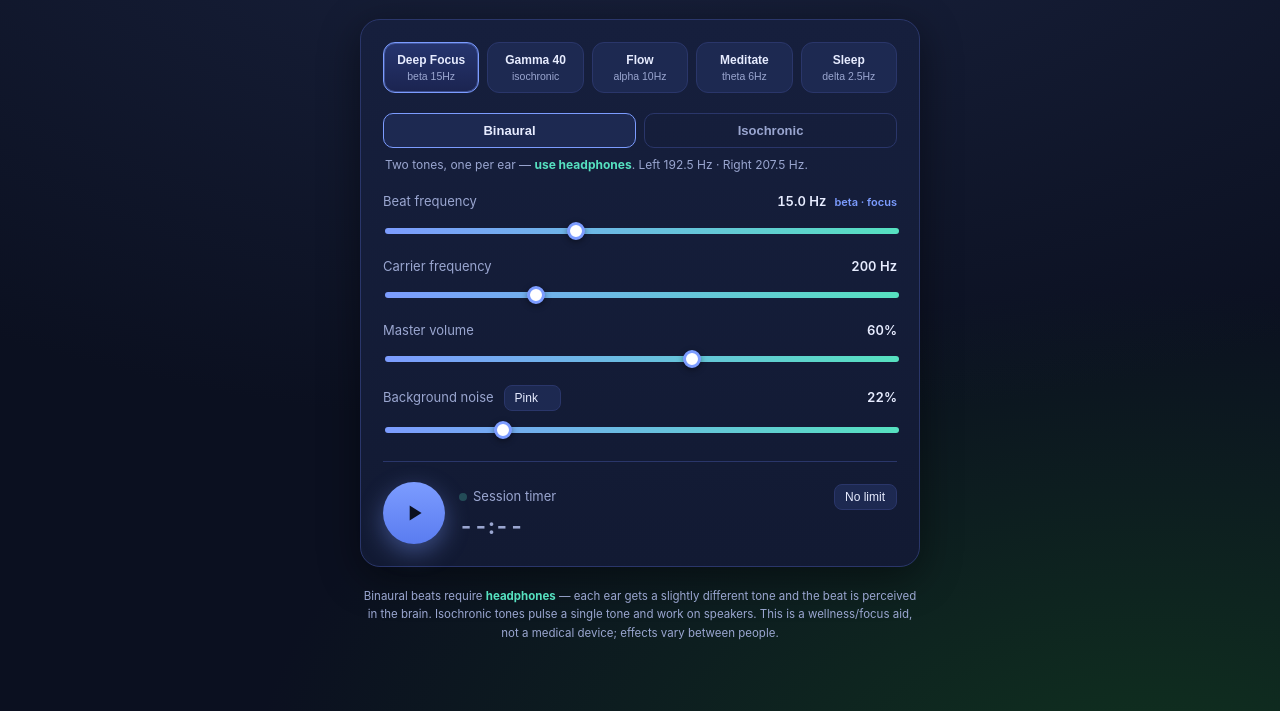
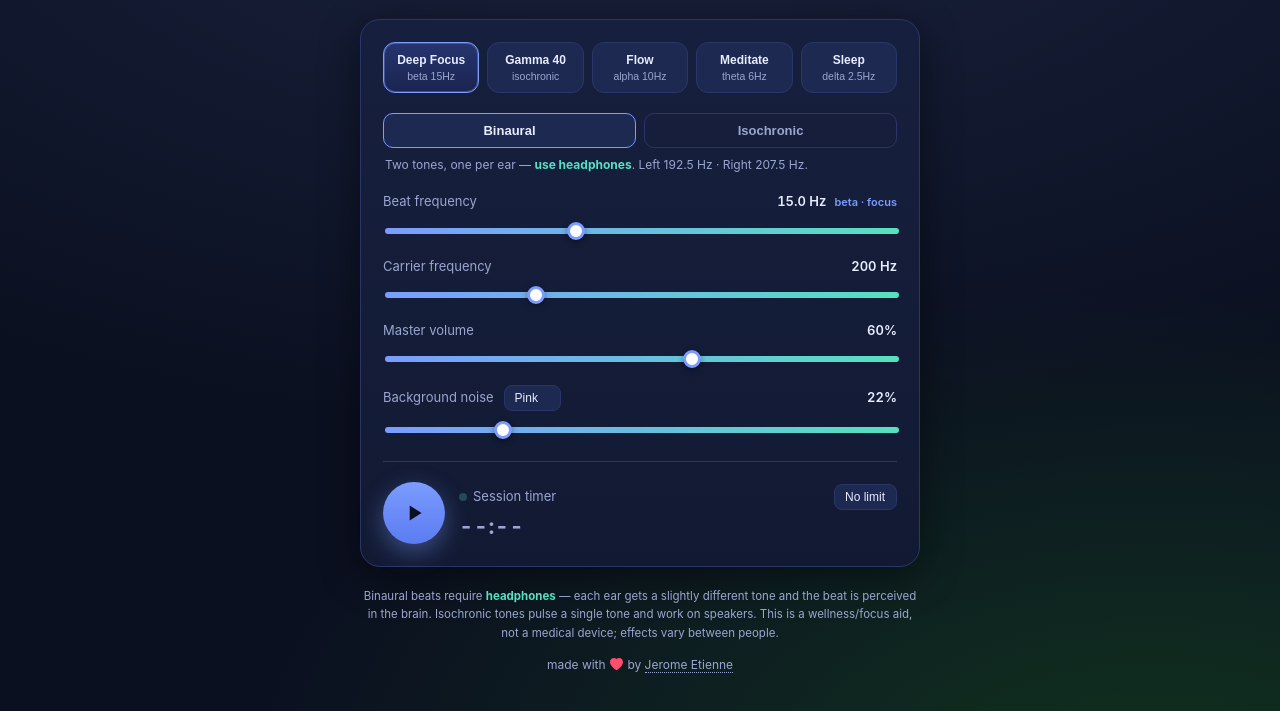
Before and after one commit to jeromeetienne/binaural_music, a website: page web/index.html in a window 1280 px wide. Shown: the part 89-800 px from the top of the page. Drawn offline with Linux system fonts and the light colour scheme.

Commit message:
Add "made with love" footer credit (#7)
Add a centered credit line below the disclaimer: "made with <heart> by
Jerome Etienne", the heart being the Bootstrap Icons heart-fill glyph
inlined as an SVG and colored red, the name linking to LinkedIn.

Bump the service worker cache to v2 so returning clients pull the new
CSS (and JS) — the cache-first asset strategy was otherwise serving the
stale styles.css, which is why the heart rendered unstyled.

```diff
--- a/web/css/styles.css
+++ b/web/css/styles.css
@@ -275,6 +275,32 @@ select {
 	text-align: center;
 }
 
+.credit {
+	margin-top: 14px;
+	color: var(--muted);
+	font-size: 12px;
+	text-align: center;
+}
+
+.credit .heart {
+	width: 13px;
+	height: 13px;
+	color: #ff4d6d;
+	vertical-align: -2px;
+	margin: 0 1px;
+}
+
+.credit a {
+	color: var(--muted);
+	text-decoration: none;
+	border-bottom: 1px dotted var(--muted);
+}
+
+.credit a:hover {
+	color: var(--accent);
+	border-color: var(--accent);
+}
+
 .pulse {
 	display: inline-block;
 	width: 8px;
@@ -309,7 +335,8 @@ select {
 	}
 
 	.sub,
-	.foot {
+	.foot,
+	.credit {
 		padding: 0 16px;
 	}
 }
--- a/web/index.html
+++ b/web/index.html
@@ -93,6 +93,10 @@
 		This is a wellness/focus aid, not a medical device; effects vary between people.
 	</div>
 
+	<div class="credit">
+		made with <svg class="heart" width="13" height="13" viewBox="0 0 16 16" fill="currentColor" role="img" aria-label="love"><path fill-rule="evenodd" d="M8 1.314C12.438-3.248 23.534 4.735 8 15-7.534 4.736 3.562-3.248 8 1.314"/></svg> by <a href="https://www.linkedin.com/in/jeromeetienne/">Jerome Etienne</a>
+	</div>
+
 	<script src="js/app.js"></script>
 </body>
 </html>
--- a/web/sw.js
+++ b/web/sw.js
@@ -1,7 +1,7 @@
 'use strict';
 
 // Bump CACHE whenever a precached asset changes so clients pull the new copy.
-const CACHE = 'brainwave-v1';
+const CACHE = 'brainwave-v2';
 
 // Relative URLs so the app works both at the site root and under a GitHub Pages
 // project subpath (/binaural_music/). The service worker's own scope is the
```
